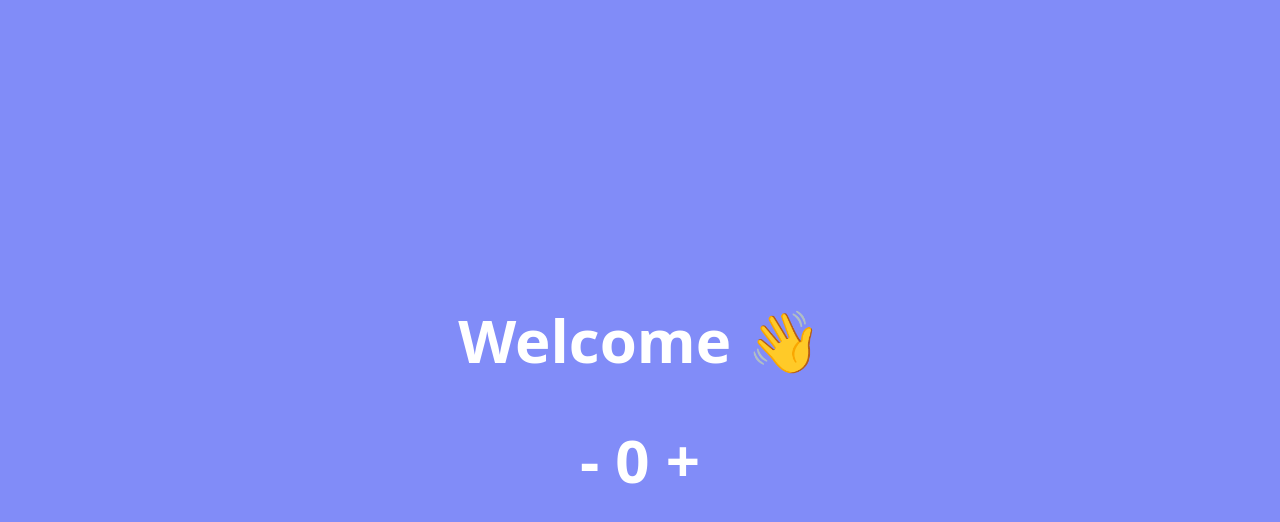
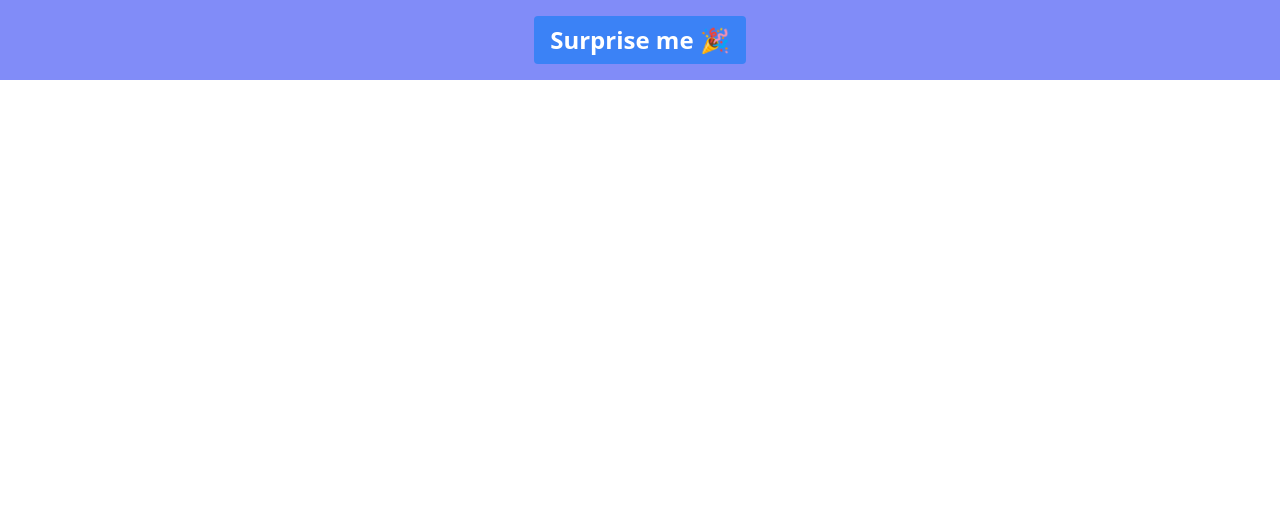
Before and after one commit to rebelchris/popup-extension, a React (Vite) app: page / in a window 1280 px wide. Shown: the top 522 px of the page. Built offline with nearby package versions, Linux system fonts and the light colour scheme.

Commit message:
feat: add notifications

```diff
--- a/src/App.jsx
+++ b/src/App.jsx
@@ -1,11 +1,21 @@
-import Counter from "./Counter";
+export function App() {
 
-export function App() {
+    const createNotification = () => {
+        chrome.notifications.create({
+            type: 'basic',
+            iconUrl: 'icons/icon-48.png',
+            title: 'Hi there 👋',
+            message: 'Just a reminder that you rock!',
+            buttons: [
+                { title: 'I know ☺️'}
+            ],
+            priority: 0
+        });
+    }
+
     return (
-        <div className="flex flex-col items-center justify-center w-screen h-screen bg-indigo-400 text-6xl font-bold text-white">
-            <p>Welcome 👋</p>
-            <br />
-            <Counter />
+        <div className="flex flex-col items-center justify-center w-screen h-auto bg-indigo-400 p-4">
+            <button className="bg-blue-500 hover:bg-blue-700 text-white font-bold py-2 text-2xl px-4 rounded" onClick={createNotification}>Surprise me 🎉</button>
         </div>
     );
 }
```
Also changed, not shown: public/manifest.json.
